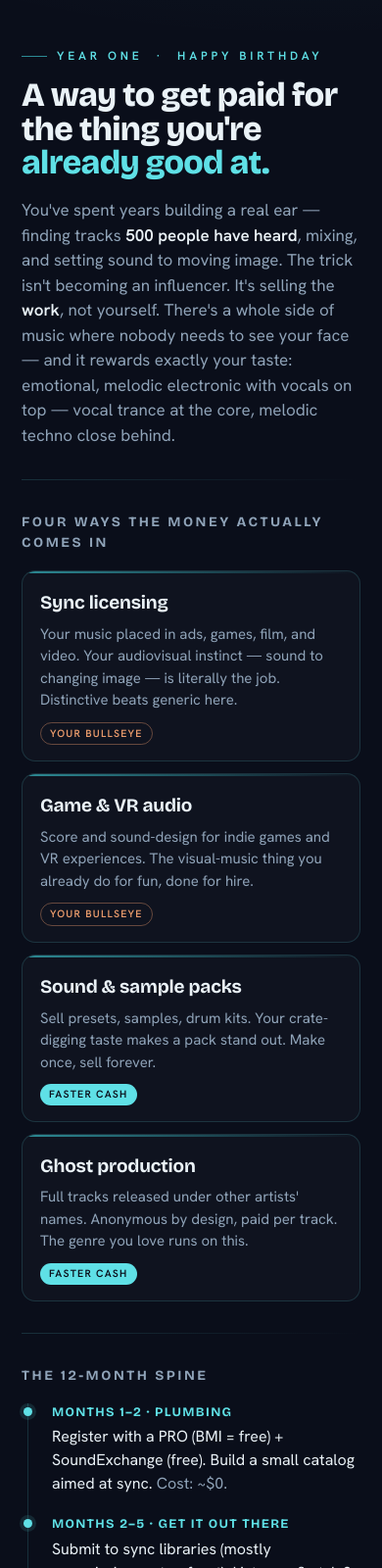
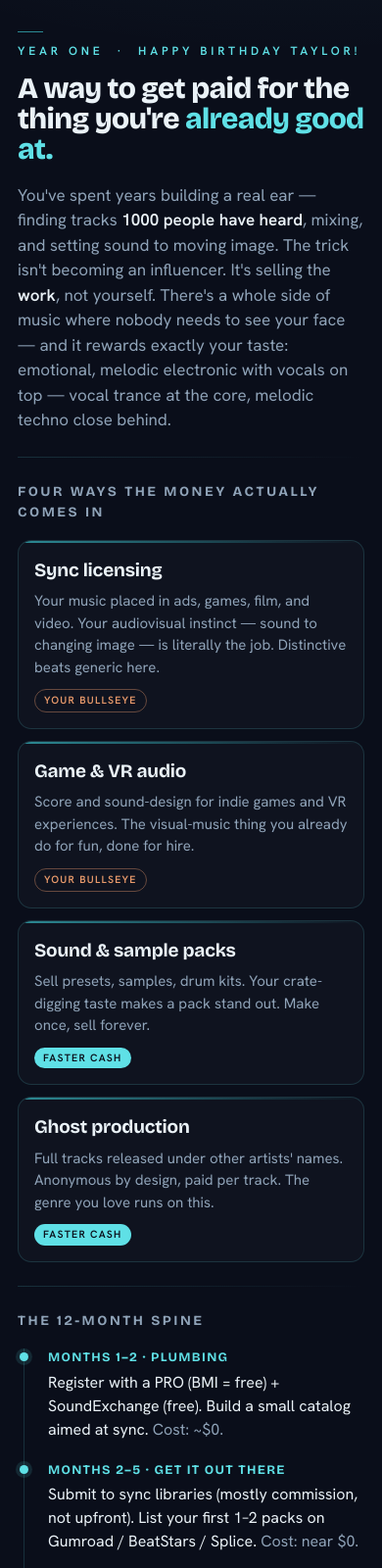
Before and after one commit to heylanaswanson/bluecirclecreative, a plain HTML site: page taylor-year-one.html in a window 390 px wide. Shown: the top 1600 px of the page at 98% size. Drawn offline with nearby package versions, Linux system fonts and the light colour scheme.

Commit message:
responsive

```diff
--- a/taylor-year-one.html
+++ b/taylor-year-one.html
@@ -22,7 +22,7 @@
   *{box-sizing:border-box;margin:0;padding:0}
   html{-webkit-text-size-adjust:100%}
   body{
-    font-family:'Hanken Grotesk',sans-serif;
+    font-family:'Hanken Grotesk','Liberation Sans',sans-serif;
     background:
       radial-gradient(1200px 600px at 80% -10%, rgba(95,224,230,.10), transparent 60%),
       radial-gradient(900px 500px at -10% 110%, rgba(232,154,107,.08), transparent 55%),
@@ -42,8 +42,8 @@
   }
   .kicker::before{content:"";width:26px;height:1px;background:var(--cyan-dim);display:inline-block}
   h1{
-    font-family:'Bricolage Grotesque',sans-serif;font-weight:800;
-    font-size:clamp(34px,7vw,52px);line-height:1.02;letter-spacing:-.02em;
+    font-family:'Bricolage Grotesque','Liberation Sans',sans-serif;font-weight:800;
+    font-size:clamp(30px,7.5vw,52px);line-height:1.04;letter-spacing:-.02em;
     margin-bottom:18px;
   }
   h1 .em{color:var(--cyan)}
@@ -56,7 +56,7 @@
 
   /* Section label */
   .label{
-    font-family:'Bricolage Grotesque',sans-serif;font-weight:700;font-size:14px;
+    font-family:'Bricolage Grotesque','Liberation Sans',sans-serif;font-weight:700;font-size:14px;
     letter-spacing:.18em;text-transform:uppercase;color:var(--muted);
     margin-bottom:18px;
   }
@@ -71,7 +71,7 @@
     content:"";position:absolute;inset:0 0 auto 0;height:2px;
     background:linear-gradient(90deg,var(--cyan-dim),transparent);
   }
-  .lane h3{font-family:'Bricolage Grotesque',sans-serif;font-weight:700;font-size:19px;margin-bottom:6px;letter-spacing:-.01em}
+  .lane h3{font-family:'Bricolage Grotesque','Liberation Sans',sans-serif;font-weight:700;font-size:19px;margin-bottom:6px;letter-spacing:-.01em}
   .lane p{font-size:15px;color:var(--muted);line-height:1.5}
   .tag{
     display:inline-block;font-size:10.5px;letter-spacing:.12em;text-transform:uppercase;
@@ -89,14 +89,14 @@
     content:"";position:absolute;left:-5px;top:4px;width:9px;height:9px;border-radius:50%;
     background:var(--cyan);box-shadow:0 0 0 4px rgba(95,224,230,.12);
   }
-  .step .when{font-family:'Bricolage Grotesque',sans-serif;font-weight:700;font-size:13px;letter-spacing:.1em;text-transform:uppercase;color:var(--cyan)}
+  .step .when{font-family:'Bricolage Grotesque','Liberation Sans',sans-serif;font-weight:700;font-size:13px;letter-spacing:.1em;text-transform:uppercase;color:var(--cyan)}
   .step .what{font-size:16px;color:var(--ink);margin-top:3px;line-height:1.5}
   .step .what span{color:var(--muted)}
 
   /* Facts bar */
   .facts{display:grid;grid-template-columns:repeat(3,1fr);gap:12px;margin-top:8px}
   .fact{border:1px solid var(--line);border-radius:12px;padding:16px 14px;text-align:center;background:var(--card)}
-  .fact .big{font-family:'Bricolage Grotesque',sans-serif;font-weight:800;font-size:26px;color:var(--cyan);letter-spacing:-.01em}
+  .fact .big{font-family:'Bricolage Grotesque','Liberation Sans',sans-serif;font-weight:800;font-size:26px;color:var(--cyan);letter-spacing:-.01em}
   .fact .sub{font-size:12.5px;color:var(--muted);letter-spacing:.04em;margin-top:4px}
 
   .closer{
@@ -108,35 +108,49 @@
   /* Resources */
   .res{display:grid;grid-template-columns:1fr 1fr;gap:14px}
   .resblock h4{
-    font-family:'Bricolage Grotesque',sans-serif;font-weight:700;font-size:16px;
+    font-family:'Bricolage Grotesque','Liberation Sans',sans-serif;font-weight:700;font-size:16px;
     margin-bottom:8px;letter-spacing:-.01em;color:var(--ink);
     display:flex;align-items:center;gap:8px;
   }
   .resblock h4::before{content:"";width:7px;height:7px;border-radius:50%;background:var(--cyan);flex:none}
   .resblock ul{list-style:none;display:flex;flex-direction:column;gap:5px}
-  .resblock li{font-size:14.5px;color:var(--muted);line-height:1.4}
+  .resblock li{font-size:14.5px;color:var(--muted);line-height:1.4;overflow-wrap:break-word}
   .resblock a{color:var(--cyan);text-decoration:none;font-weight:600;border-bottom:1px solid rgba(95,224,230,.25)}
   .resblock a:hover{border-bottom-color:var(--cyan)}
   .resblock .note{color:var(--muted);font-weight:400}
 
-  @media (max-width:560px){
+  /* tablet / large phone */
+  @media (max-width:720px){
+    body{padding:40px 20px 56px}
+    .rule{margin:28px 0}
+  }
+  /* phone */
+  @media (max-width:600px){
+    body{padding:32px 18px 48px}
     .lanes{grid-template-columns:1fr}
+    .res{grid-template-columns:1fr;gap:20px}
+    .rule{margin:24px 0}
+    .closer{margin-top:24px}
+  }
+  /* small phone */
+  @media (max-width:430px){
     .facts{grid-template-columns:1fr}
-    .res{grid-template-columns:1fr}
+    .kicker{flex-wrap:wrap}
+    .lane{padding:16px}
   }
   @media print{
-    body{background:#fff;color:#111;padding:0}
-    .lane,.fact{border-color:#ddd;background:#fff}
-    h1 .em,.kicker,.step .when,.fact .big{color:#1a6b72}
+    body{padding:24px 30px;-webkit-print-color-adjust:exact;print-color-adjust:exact}
+    .lane,.step,.fact,.resblock{break-inside:avoid}
+    h1,.label{break-after:avoid}
   }
 </style>
 </head>
 <body>
 <div class="wrap">
 
-  <div class="kicker">Year One &nbsp;·&nbsp; Happy Birthday</div>
+  <div class="kicker">Year One &nbsp;·&nbsp; Happy Birthday Taylor!</div>
   <h1>A way to get paid for the thing you're <span class="em">already good at.</span></h1>
-  <p class="lede">You've spent years building a real ear — finding tracks <b>500 people have heard</b>, mixing, and setting sound to moving image. The trick isn't becoming an influencer. It's selling the <b>work</b>, not yourself. There's a whole side of music where nobody needs to see your face — and it rewards exactly your taste: emotional, melodic electronic with vocals on top — vocal trance at the core, melodic techno close behind.</p>
+  <p class="lede">You've spent years building a real ear — finding tracks <b>1000 people have heard</b>, mixing, and setting sound to moving image. The trick isn't becoming an influencer. It's selling the <b>work</b>, not yourself. There's a whole side of music where nobody needs to see your face — and it rewards exactly your taste: emotional, melodic electronic with vocals on top — vocal trance at the core, melodic techno close behind.</p>
 
   <div class="rule"></div>
 
```
